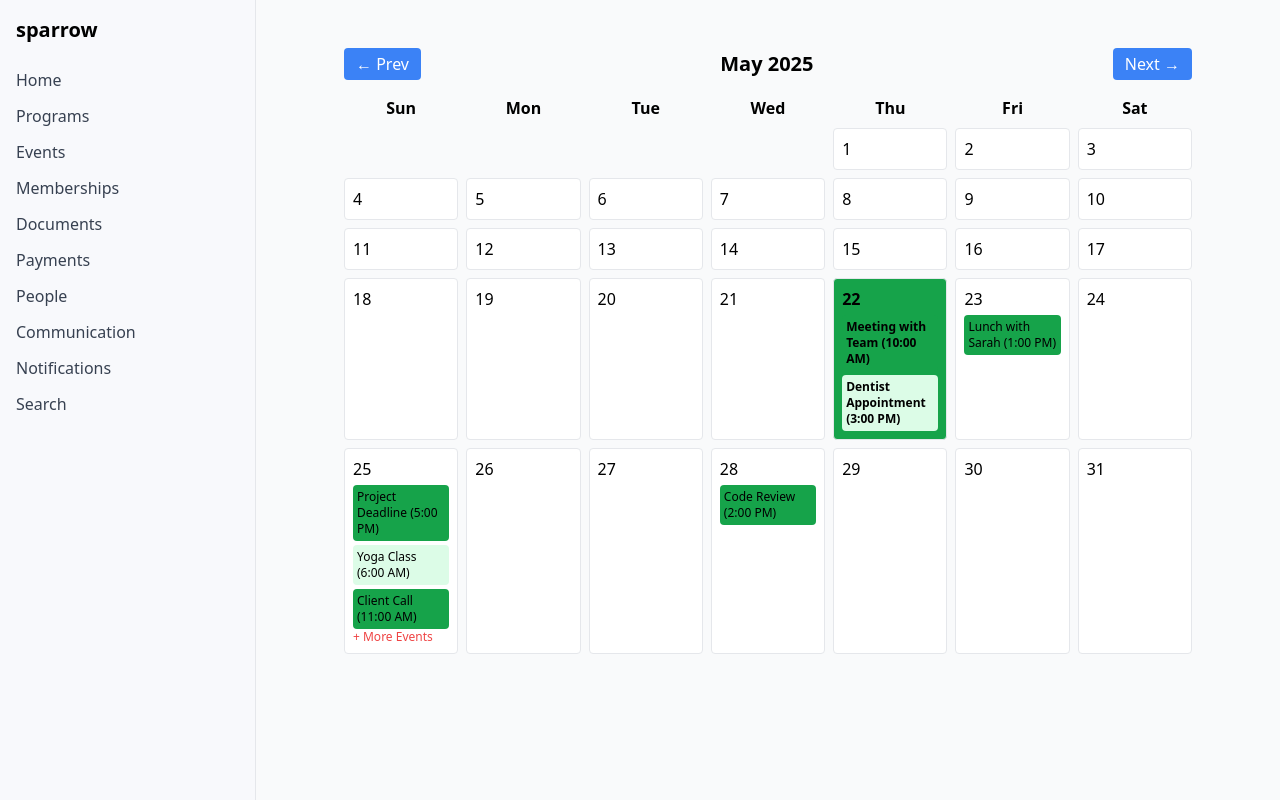
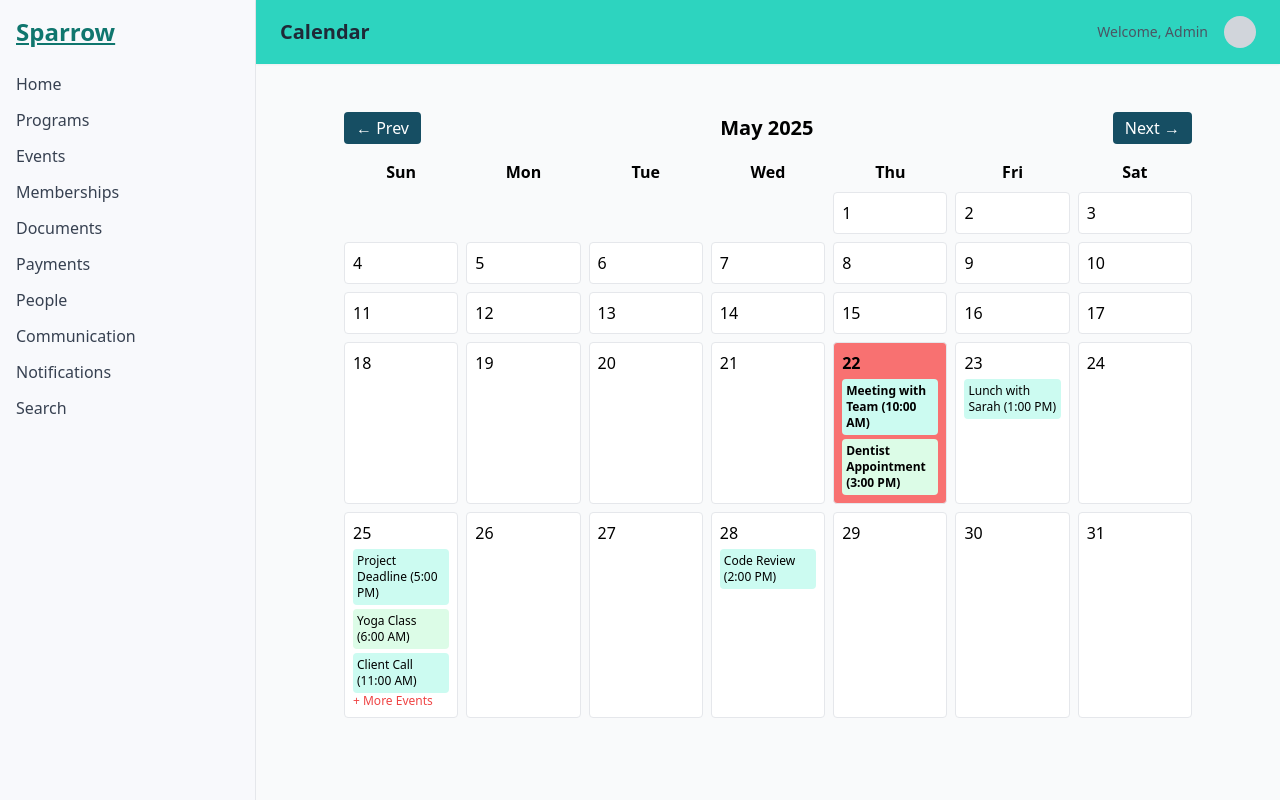
Before and after one commit to rajkumar2003-12/Calendar-chennai, a React (Vite) app: page / in a window 1280 px wide. Built offline with nearby package versions, Linux system fonts and the light colour scheme.

Commit message:
commited overal update

```diff
--- a/src/App.tsx
+++ b/src/App.tsx
@@ -1,4 +1,5 @@
 import Calendar from "./camponents/calendar";
+import { Navbar } from "./camponents/navbar";
 
 const Sidebar = () => {
   const menuItems = [
@@ -8,7 +9,7 @@ const Sidebar = () => {
 
   return (
     <div className="w-64 min-h-screen bg-[#f8f9fc] p-4 border-r">
-      <h1 className="text-xl font-bold mb-6">sparrow</h1>
+      <h1 className="text-2xl font-bold mb-6 text-teal-700 underline">Sparrow</h1>
       <ul className="space-y-3">
         {menuItems.map((item, idx) => (
           <li key={idx} className="text-gray-700 hover:text-blue-600 cursor-pointer">
@@ -20,12 +21,15 @@ const Sidebar = () => {
   );
 };
 
-export function App() {
+export function CalendarDashboard(){
   return (
     <div className="flex min-h-screen bg-gray-50">
       <Sidebar />
-      <div className="flex-1 p-6">
-        <Calendar/>
+      <div className="flex-1 flex flex-col">
+        <Navbar />
+        <main className="flex-1 p-6 overflow-y-auto">
+          <Calendar/>
+        </main>
       </div>
     </div>
   );
--- a/src/camponents/calendar.tsx
+++ b/src/camponents/calendar.tsx
@@ -52,7 +52,7 @@ const Calendar = () => {
     <div className="p-6 max-w-4xl mx-auto">
       <div className="flex justify-between items-center mb-4">
         <button
-          className="bg-blue-500 text-white px-3 py-1 rounded"
+          className="bg-cyan-900 text-white px-3 py-1 rounded"
           onClick={() => changeMonth(-1)}
         >
           ← Prev
@@ -62,7 +62,7 @@ const Calendar = () => {
           {currentDate.getFullYear()}
         </h2>
         <button
-          className="bg-blue-500 text-white px-3 py-1 rounded"
+          className="bg-cyan-900 text-white px-3 py-1 rounded"
           onClick={() => changeMonth(1)}
         >
           Next →
@@ -91,7 +91,7 @@ const Calendar = () => {
             <div
               key={day}
               className={`p-2 border rounded relative ${
-                isToday(day) ? "bg-green-600 font-bold" : "bg-white"
+                isToday(day) ? "bg-red-400 font-bold" : "bg-white"
               }`}
             >
               <div>{day}</div>
@@ -99,7 +99,7 @@ const Calendar = () => {
                 <div
                   key={index}
                   className={`text-xs mt-1 p-1 rounded ${
-                    index % 2 === 0 ? "bg-green-600" : "bg-green-100"
+                    index % 2 === 0 ? "bg-teal-100" : "bg-green-100"
                   }`}
                 >
                   {event.title} ({event.time})
--- /dev/null
+++ b/src/camponents/navbar.tsx
@@ -0,0 +1,13 @@
+
+
+export const Navbar = () => {
+  return (
+    <nav className="w-full bg-teal-400 shadow-sm px-6 py-4 flex items-center justify-between">
+      <h1 className="text-xl font-semibold text-gray-800">Calendar</h1>
+      <div className="flex items-center space-x-4 text-sm text-gray-600">
+        <span>Welcome, Admin</span>
+        <div className="w-8 h-8 bg-gray-300 rounded-full" />
+      </div>
+    </nav>
+  );
+};
--- a/src/main.tsx
+++ b/src/main.tsx
@@ -1,10 +1,10 @@
 import { StrictMode } from 'react'
 import { createRoot } from 'react-dom/client'
 import './index.css'
-import { App } from './App'
+import { CalendarDashboard } from './App'
 
 createRoot(document.getElementById('root')!).render(
   <StrictMode>
-    <App />
+    <CalendarDashboard />
   </StrictMode>,
 )
```
